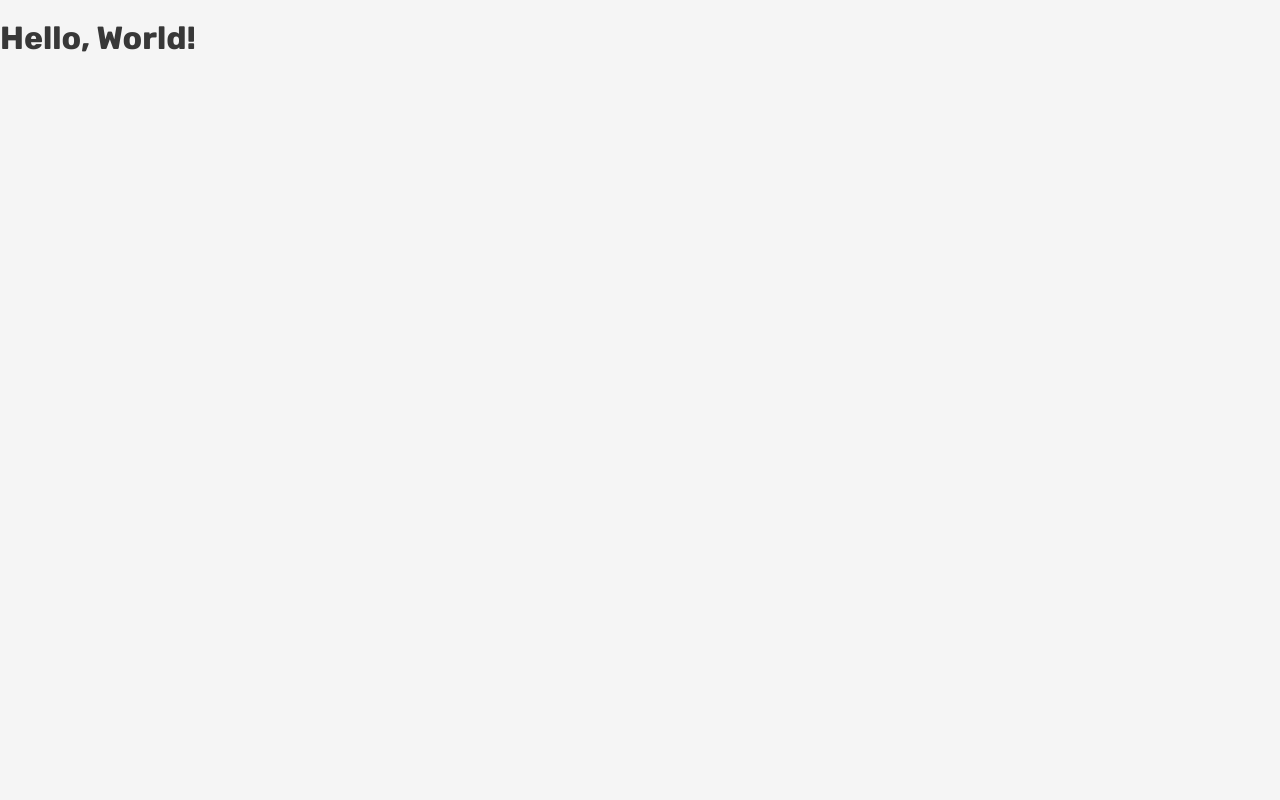
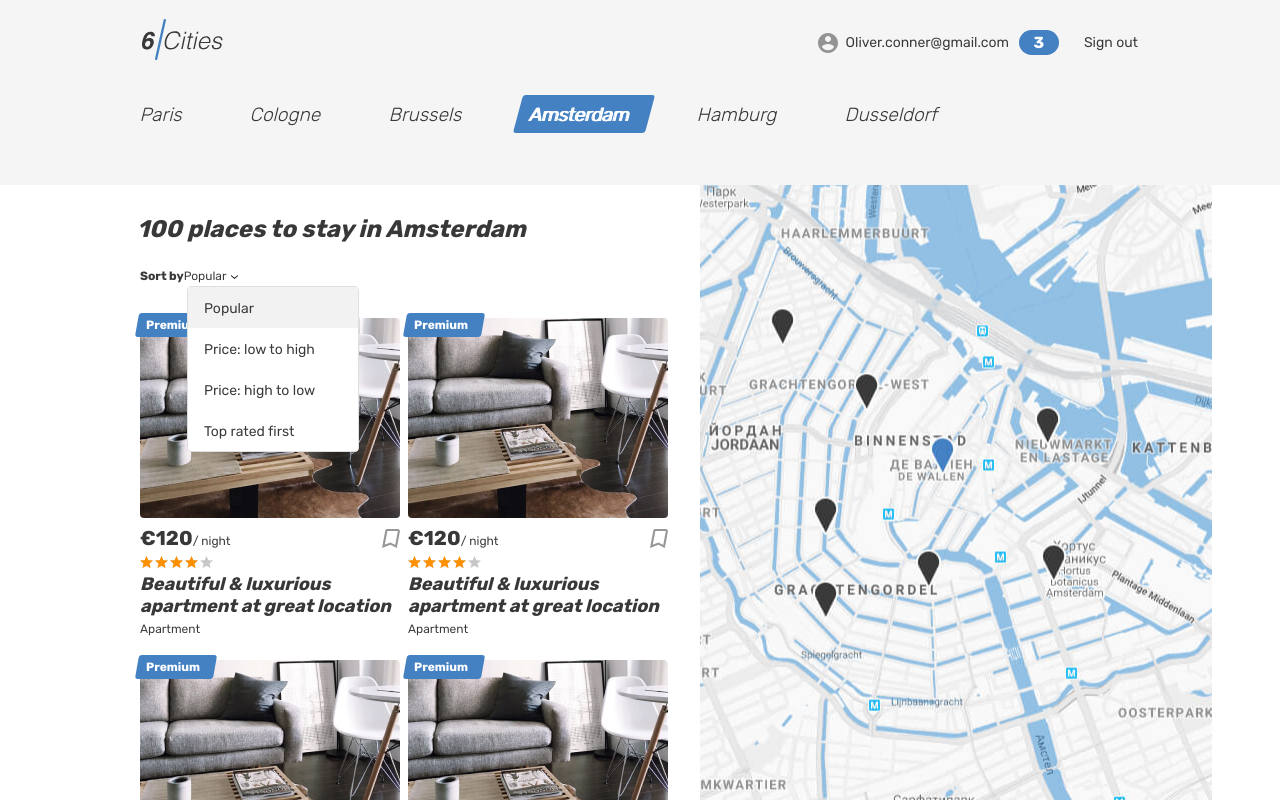
Before and after one commit to htmlacademy-univer-javascript-3/2345791-six-cities-4, a React (Vite) app: page / in a window 1280 px wide. Built offline with nearby package versions, Linux system fonts and the light colour scheme.

Commit message:
module3-task1

```diff
--- a/src/index.tsx
+++ b/src/index.tsx
@@ -1,12 +1,15 @@
 import React from 'react';
 import ReactDOM from 'react-dom/client';
+import App from './components/app';
 
 const root = ReactDOM.createRoot(
   document.getElementById('root') as HTMLElement
 );
 
+const offersCount = 100;
+
 root.render(
   <React.StrictMode>
-    <h1>Hello, World!</h1>
+    <App offersCount = {offersCount}/>
   </React.StrictMode>
 );
```
